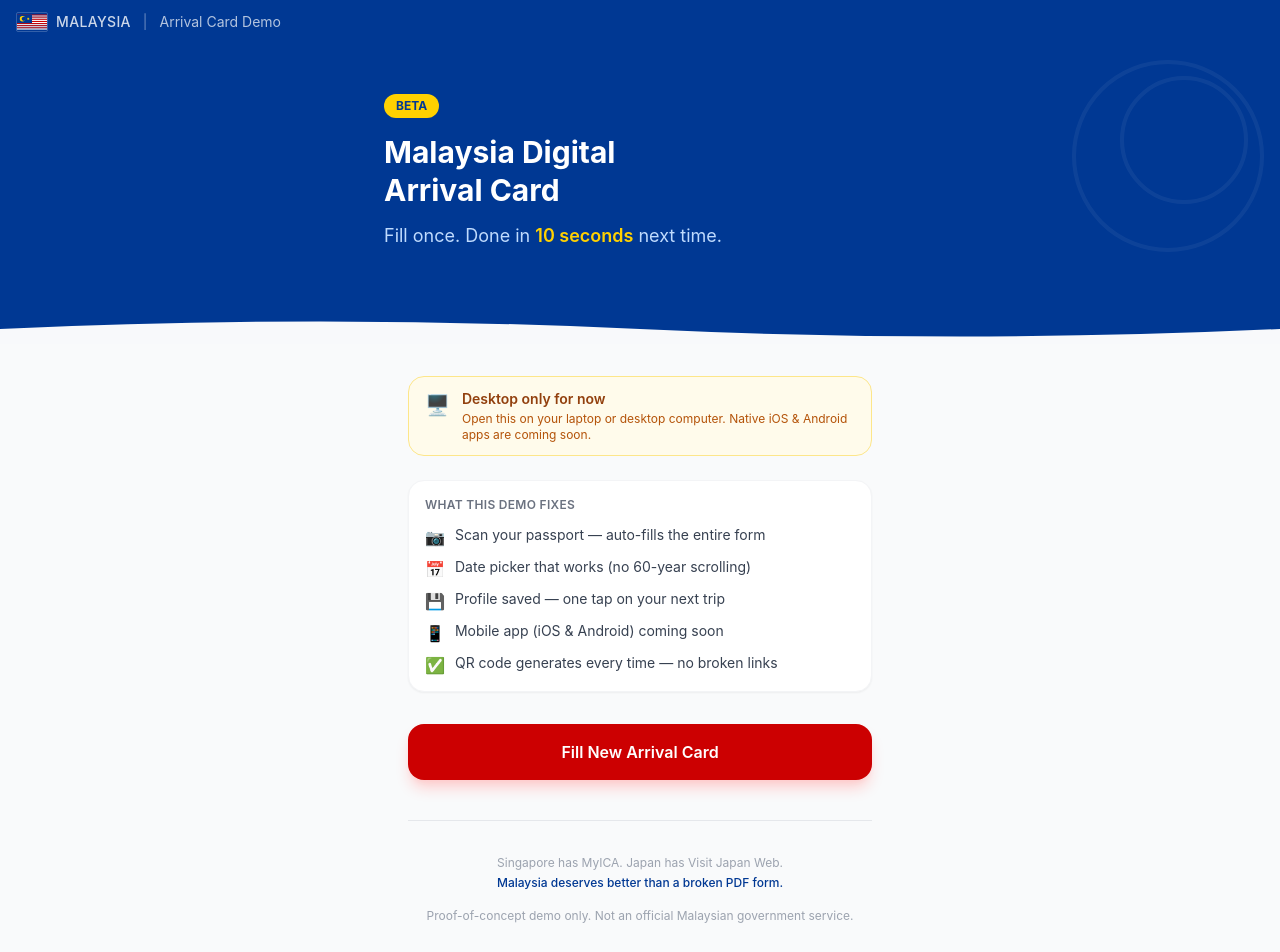
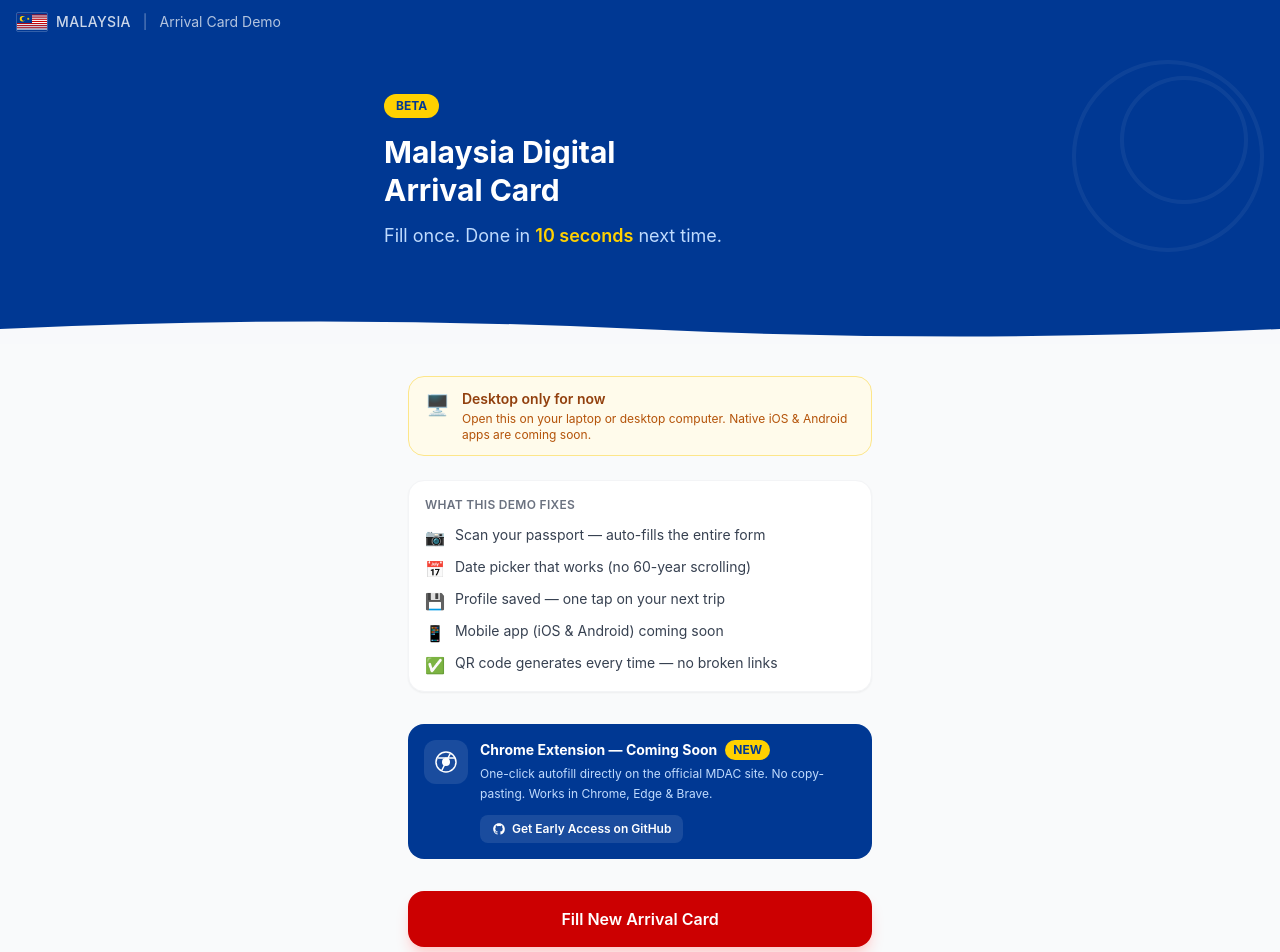
Before and after one commit to Alzxcvb/mdac-better, a Next.js app: page / in a window 1280 px wide. Shown: the top 952 px of the page. Built offline with nearby package versions, Linux system fonts and the light colour scheme.

Commit message:
Add Chrome extension promo section to homepage
Dark blue card between features and CTA — promotes the upcoming
Chrome extension with GitHub early-access link.

```diff
--- a/app/page.tsx
+++ b/app/page.tsx
@@ -148,6 +148,42 @@ export default function LandingPage() {
           </div>
         </div>
 
+        {/* Chrome extension promo */}
+        <div className="bg-[#003893] rounded-2xl p-4 mb-8 text-white">
+          <div className="flex items-start gap-3">
+            <div className="bg-white/10 rounded-xl p-2.5 flex-shrink-0">
+              <svg className="w-6 h-6" viewBox="0 0 24 24" fill="none" aria-hidden="true">
+                <circle cx="12" cy="12" r="10" stroke="white" strokeWidth="1.5"/>
+                <circle cx="12" cy="12" r="4" fill="white"/>
+                <path d="M12 8 L20.5 8" stroke="white" strokeWidth="1.5" strokeLinecap="round"/>
+                <path d="M4.5 8 L12 8" stroke="white" strokeWidth="1.5" strokeLinecap="round"/>
+                <path d="M8 20 L12 12" stroke="white" strokeWidth="1.5" strokeLinecap="round"/>
+                <path d="M16 4 L12 12" stroke="white" strokeWidth="1.5" strokeLinecap="round"/>
+              </svg>
+            </div>
+            <div className="flex-1 min-w-0">
+              <div className="flex items-center gap-2 mb-1">
+                <p className="text-sm font-bold">Chrome Extension — Coming Soon</p>
+                <span className="bg-[#FFD100] text-[#003893] text-xs font-bold px-2 py-0.5 rounded-full flex-shrink-0">NEW</span>
+              </div>
+              <p className="text-blue-200 text-xs leading-relaxed">
+                One-click autofill directly on the official MDAC site. No copy-pasting. Works in Chrome, Edge &amp; Brave.
+              </p>
+              <a
+                href="https://github.com/Alzxcvb/mdac-better-extension"
+                target="_blank"
+                rel="noopener noreferrer"
+                className="inline-flex items-center gap-1.5 mt-3 bg-white/10 hover:bg-white/20 text-white text-xs font-semibold px-3 py-1.5 rounded-lg transition-colors"
+              >
+                <svg className="w-3.5 h-3.5" viewBox="0 0 24 24" fill="currentColor" aria-hidden="true">
+                  <path d="M12 2C6.477 2 2 6.484 2 12.017c0 4.425 2.865 8.18 6.839 9.504.5.092.682-.217.682-.483 0-.237-.008-.868-.013-1.703-2.782.605-3.369-1.343-3.369-1.343-.454-1.158-1.11-1.466-1.11-1.466-.908-.62.069-.608.069-.608 1.003.07 1.531 1.032 1.531 1.032.892 1.53 2.341 1.088 2.91.832.092-.647.35-1.088.636-1.338-2.22-.253-4.555-1.113-4.555-4.951 0-1.093.39-1.988 1.029-2.688-.103-.253-.446-1.272.098-2.65 0 0 .84-.27 2.75 1.026A9.564 9.564 0 0112 6.844c.85.004 1.705.115 2.504.337 1.909-1.296 2.747-1.027 2.747-1.027.546 1.379.202 2.398.1 2.651.64.7 1.028 1.595 1.028 2.688 0 3.848-2.339 4.695-4.566 4.942.359.31.678.921.678 1.856 0 1.338-.012 2.419-.012 2.747 0 .268.18.58.688.482A10.019 10.019 0 0022 12.017C22 6.484 17.522 2 12 2z"/>
+                </svg>
+                Get Early Access on GitHub
+              </a>
+            </div>
+          </div>
+        </div>
+
         {/* CTA buttons */}
         <div className="space-y-3">
           <button
```
